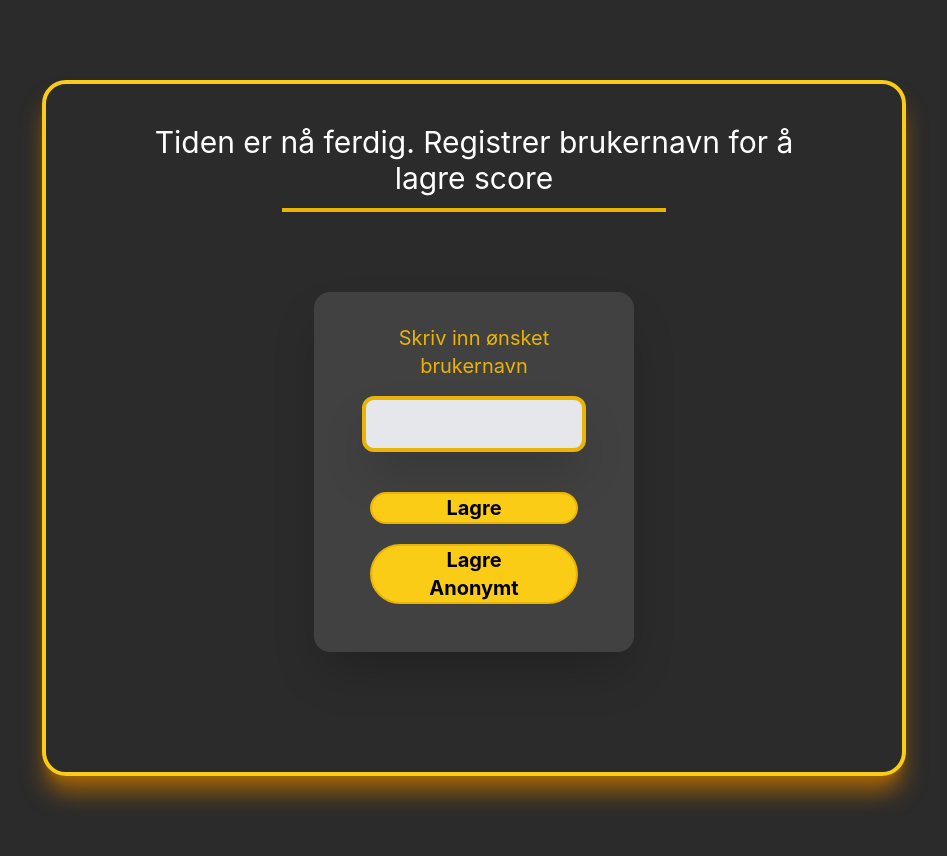
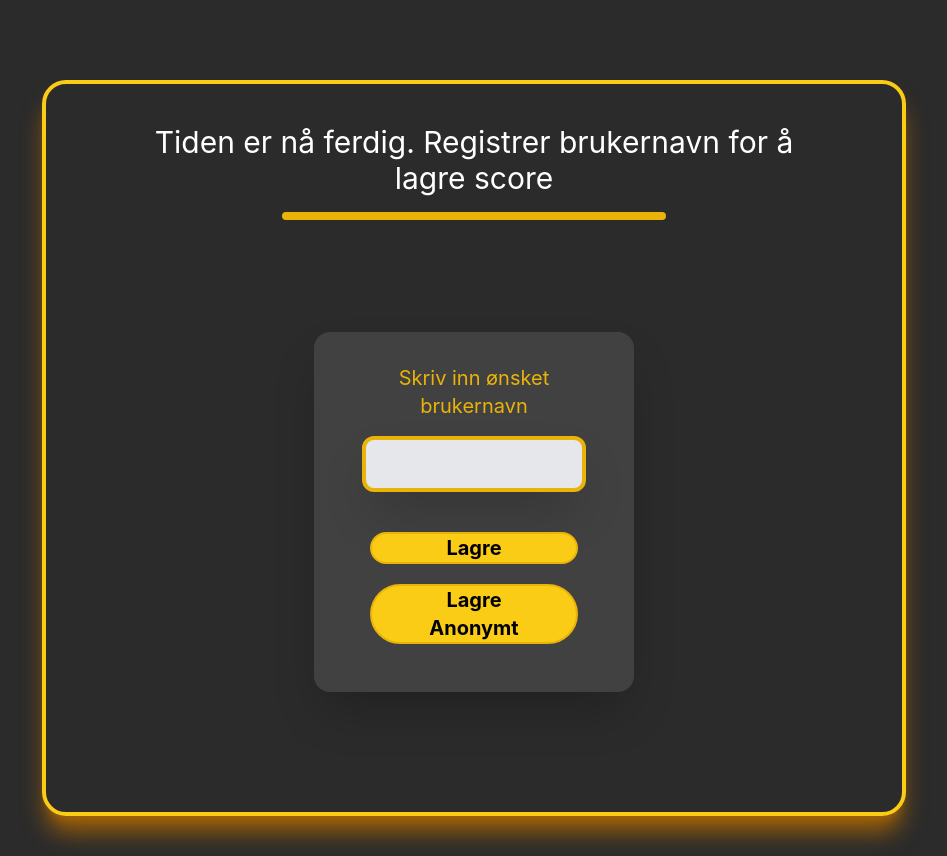
Before and after one commit to HAAJBachelor/gamification-frontend, a React (Create React App) app in the folder gamefication-frontend/: page /EndGamePage in a window 1280 px wide. Shown: the whole page, without its empty margins (166-1113 px from the left). Before the commit the page ends 816 px from the top, so only its background shows below. Built offline with nearby package versions, Linux system fonts and the light colour scheme; no server answers.

Commit message:
added margin to border in  title

```diff
--- a/gamefication-frontend/src/components/Title/Title.tsx
+++ b/gamefication-frontend/src/components/Title/Title.tsx
@@ -2,8 +2,8 @@
 export const Title = (props: {title: string}) => {
     return (
         <div className={'flex flex-col justify-center items-center'}>
-        <h1 className="sm:text-3xl text-white mb-3 ">{props.title}</h1>
-        <p className={'border-b-4 w-96 text-center border-yellow-500'}></p>
+        <h1 className="sm:text-3xl text-white mb-4 ">{props.title}</h1>
+        <p className={'border-b-8 w-96 text-center border-yellow-500 rounded-xl mb-8'}></p>
     </div>
     )
 }
```
